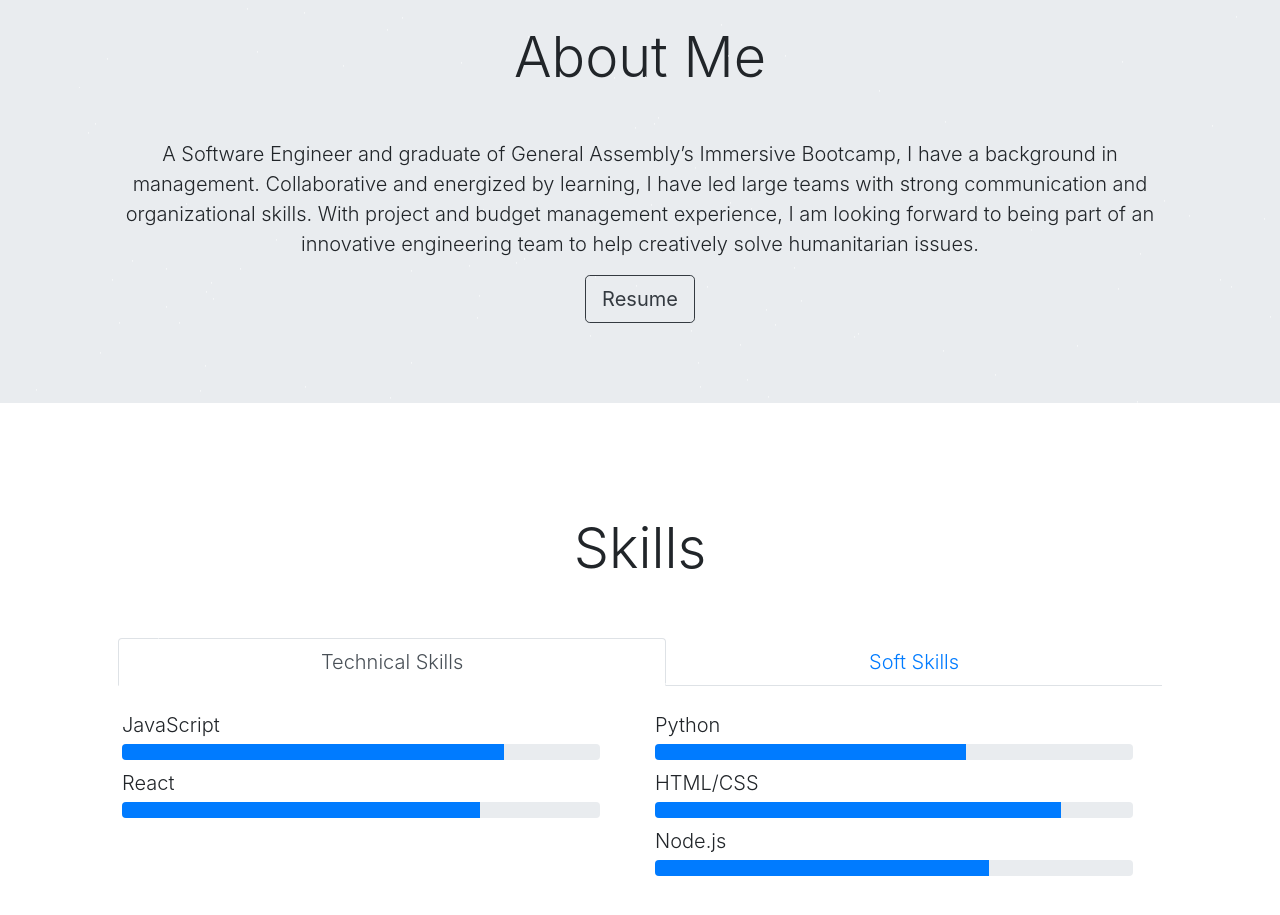
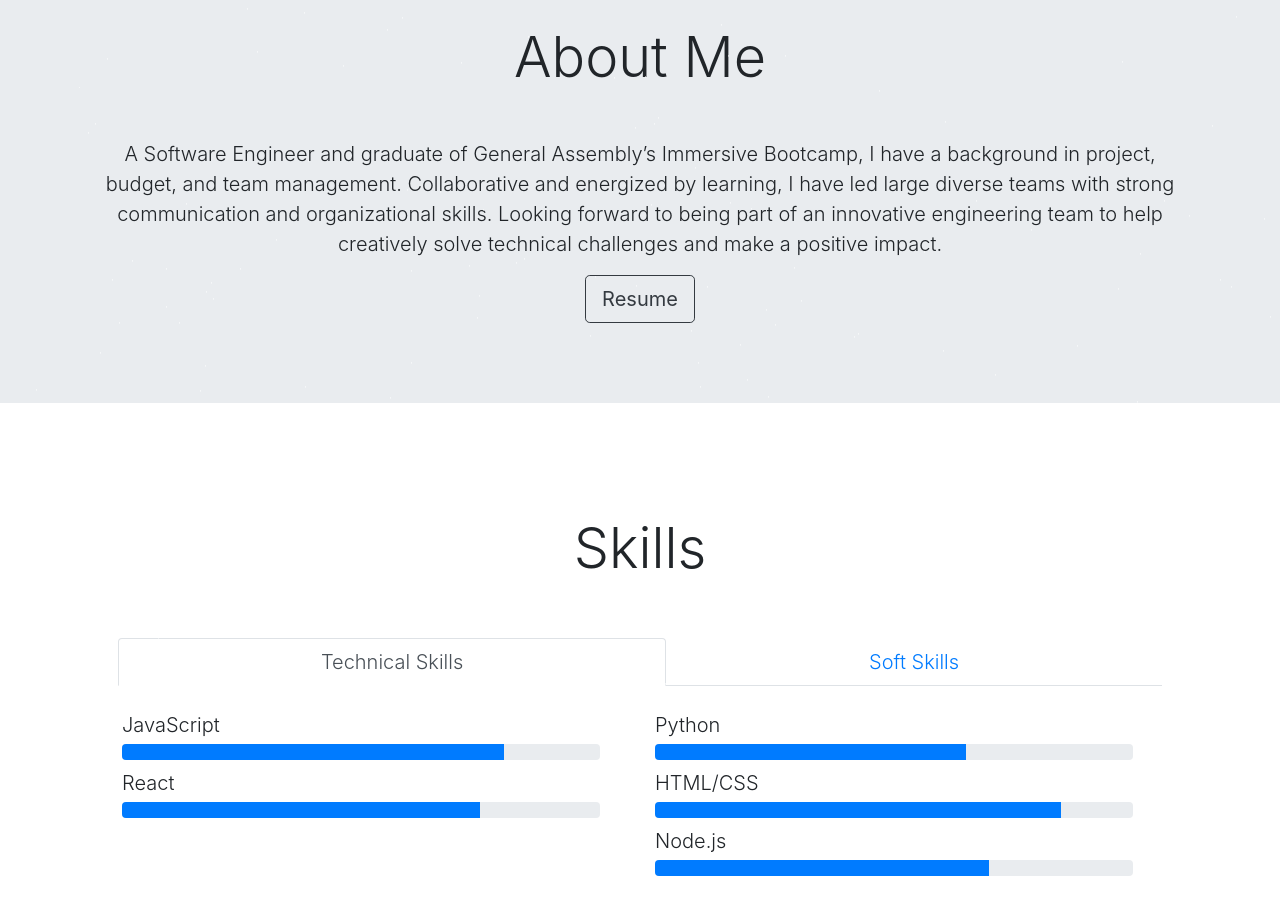
Before and after one commit to interfacetuner/dev-portfolio, a React (Create React App) app: page / in a window 1280 px wide. Shown: the part 840-1755 px from the top of the page. Built offline with nearby package versions, Linux system fonts and the light colour scheme.

Commit message:
message change

```diff
--- a/src/editable-stuff/config.js
+++ b/src/editable-stuff/config.js
@@ -52,7 +52,7 @@ const about = {
   // imageLink: require("../editable-stuff/hashirshoaeb.png"),
   imageSize: 375,
   message:
-    "A Software Engineer and graduate of General Assembly’s Immersive Bootcamp, I have a background in management. Collaborative and energized by learning, I have led large teams with strong communication and organizational skills. With project and budget management experience, I am looking forward to being part of an innovative engineering team to help creatively solve humanitarian issues.",
+    "A Software Engineer and graduate of General Assembly’s Immersive Bootcamp, I have a background in project, budget, and team management. Collaborative and energized by learning, I have led large diverse teams with strong communication and organizational skills. Looking forward to being part of an innovative engineering team to help creatively solve technical challenges and make a positive impact.",
 
   resume:
     "https://docs.google.com/document/d/e/2PACX-1vSgo3R44aeOJmm_qAKNfcdS6RqqCcnzj5m3HFcuM0u8aGTvdOG2KGm0_b2ojJzK2A/pub",
```
